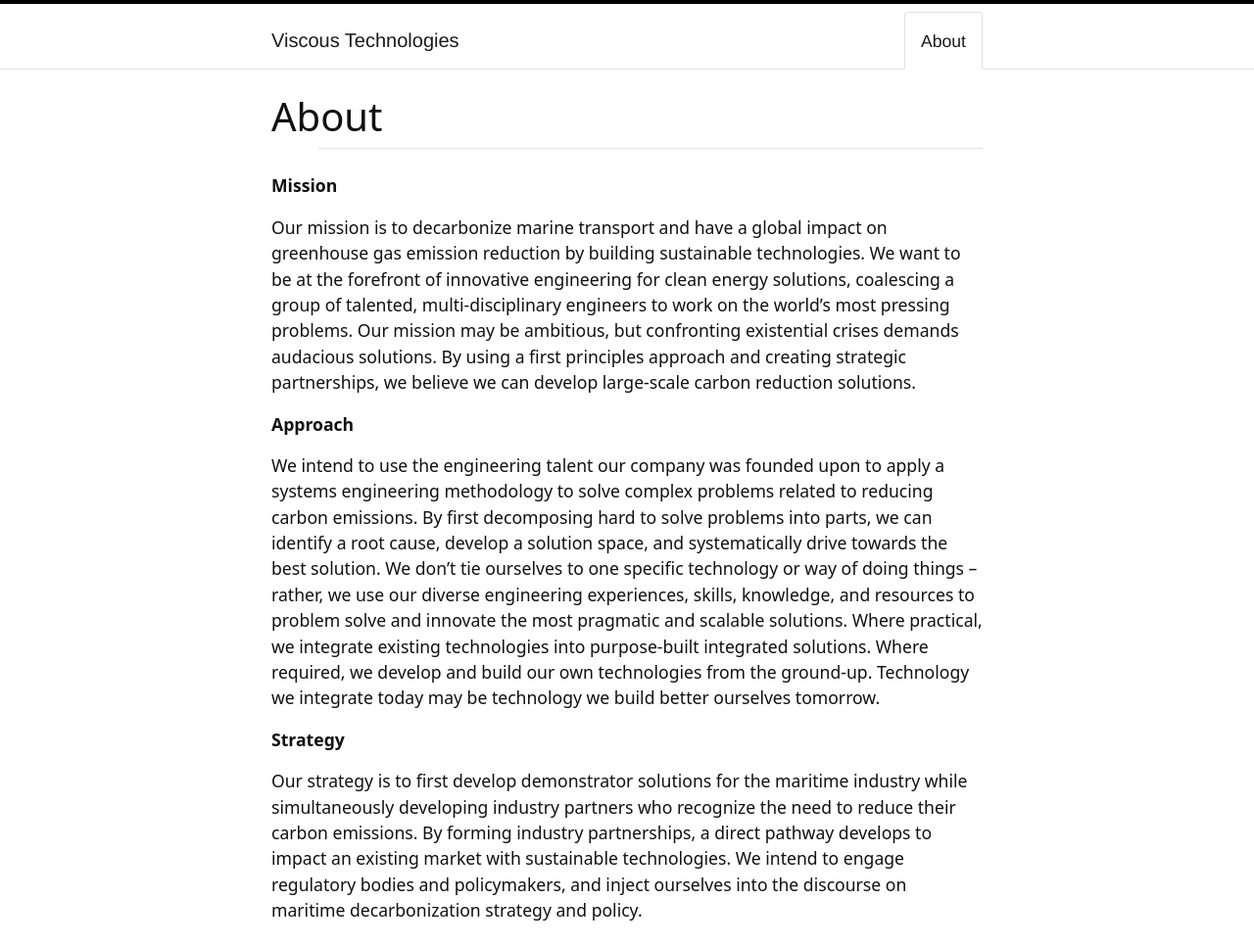
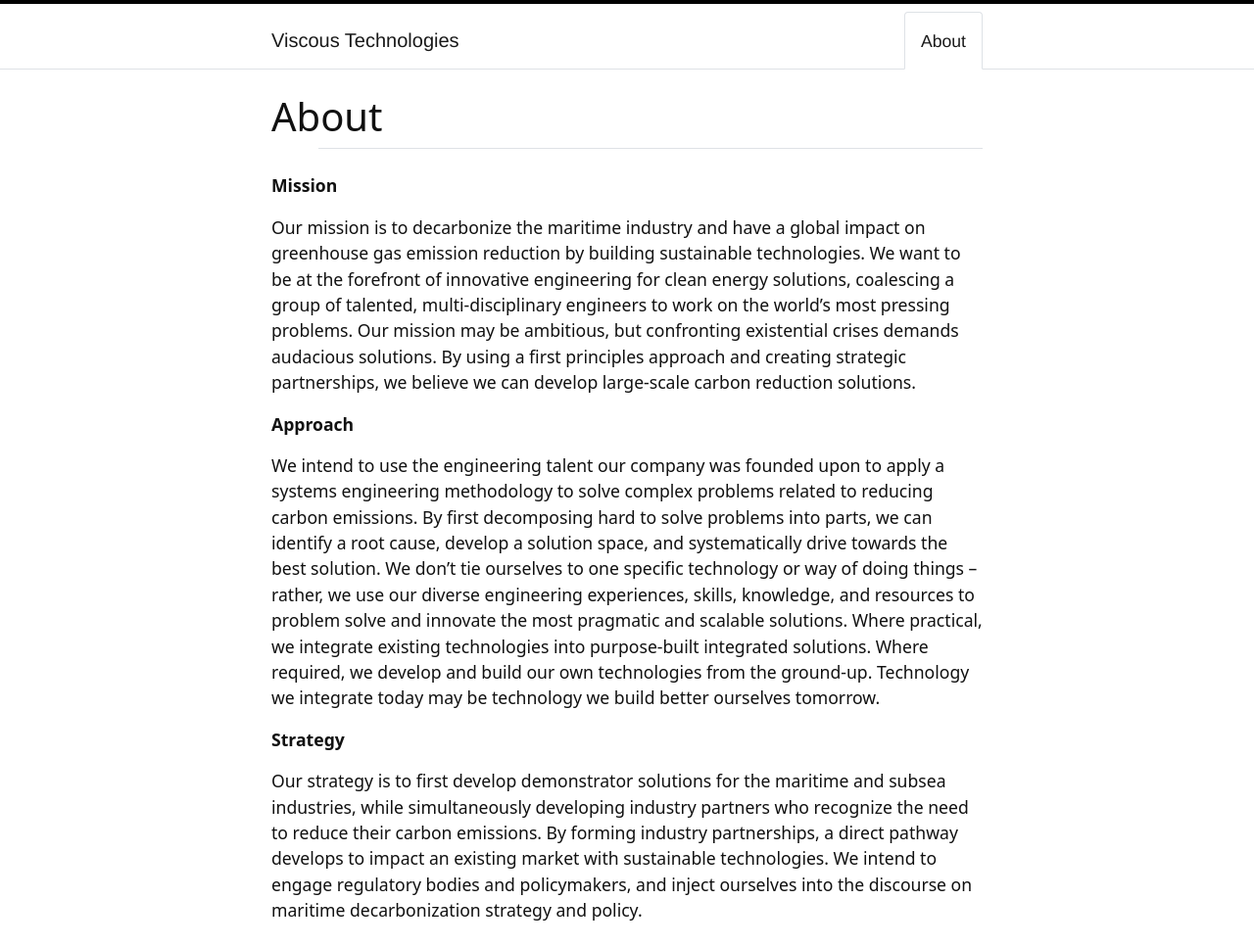
Before and after one commit to ccluett/viscous.tech, a Jekyll site: the page built from content/about.md, in a window 1280 px wide. Shown: the whole page at 98% size. Built offline with Jekyll 4.4.1, drawn with Linux system fonts in a browser that asks for light colours.

Commit message:
Update about.md

```diff
--- a/content/about.md
+++ b/content/about.md
@@ -5,7 +5,7 @@
 
 **Mission**
 
-Our mission is to decarbonize marine transport and have a global impact on greenhouse gas emission reduction by building sustainable technologies. We want to be at the forefront of innovative engineering for clean energy solutions, coalescing a group of talented, multi-disciplinary engineers to work on the world’s most pressing problems. Our mission may be ambitious, but confronting existential crises demands audacious solutions. By using a first principles approach and creating strategic partnerships, we believe we can develop large-scale carbon reduction solutions.
+Our mission is to decarbonize the maritime industry and have a global impact on greenhouse gas emission reduction by building sustainable technologies. We want to be at the forefront of innovative engineering for clean energy solutions, coalescing a group of talented, multi-disciplinary engineers to work on the world’s most pressing problems. Our mission may be ambitious, but confronting existential crises demands audacious solutions. By using a first principles approach and creating strategic partnerships, we believe we can develop large-scale carbon reduction solutions.
 
 **Approach**
 
@@ -13,4 +13,4 @@
 
 **Strategy**
 
-Our strategy is to first develop demonstrator solutions for the maritime industry while simultaneously developing industry partners who recognize the need to reduce their carbon emissions. By forming industry partnerships, a direct pathway develops to impact an existing market with sustainable technologies. We intend to engage regulatory bodies and policymakers, and inject ourselves into the discourse on maritime decarbonization strategy and policy.
+Our strategy is to first develop demonstrator solutions for the maritime and subsea industries, while simultaneously developing industry partners who recognize the need to reduce their carbon emissions. By forming industry partnerships, a direct pathway develops to impact an existing market with sustainable technologies. We intend to engage regulatory bodies and policymakers, and inject ourselves into the discourse on maritime decarbonization strategy and policy.
```
